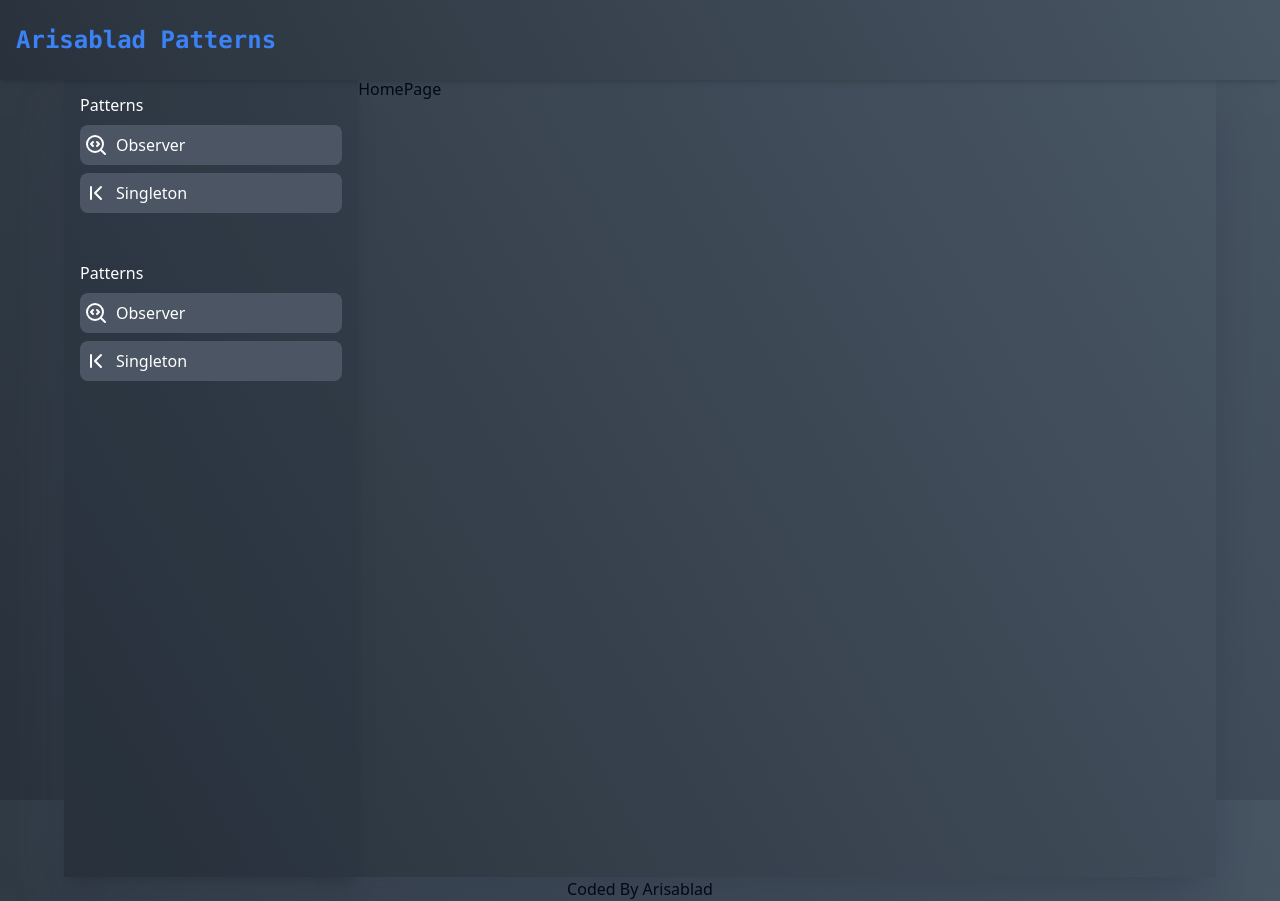
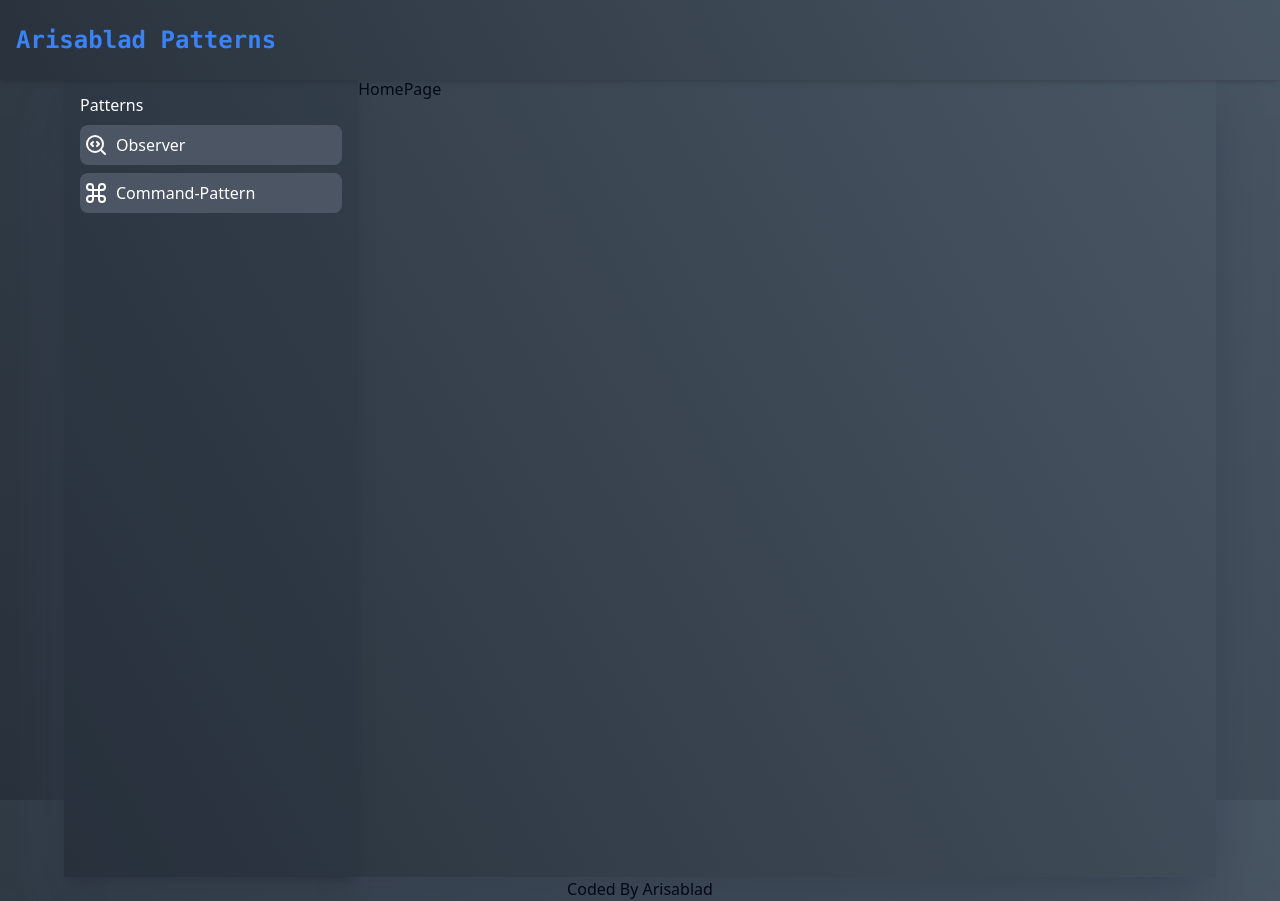
Before and after one commit to Arisablad/design-patterns-site, a React (Vite) app: page / in a window 1280 px wide. Built offline with nearby package versions, Linux system fonts and the light colour scheme.

Commit message:
added active links, and pros&cons section for observable

```diff
--- a/src/components/Sidebar.tsx
+++ b/src/components/Sidebar.tsx
@@ -1,7 +1,10 @@
 import {Links} from "@/constants/Links.tsx";
 import {Link} from "react-router-dom";
+import {cn} from "@/lib/utils.ts";
 
 function Sidebar() {
+    const currentLocation = window.location.pathname
+
     return (
         // DESKTOP NAV
         <div className={"hidden w-96 bg-gray-800/20 shadow shadow-xl shadow-inner min-h-screen md:flex flex-col items-center gap-4 px-4 text-white"}>
@@ -9,7 +12,9 @@ function Sidebar() {
                 return (
                     <div className={"flex flex-col gap-2 w-full py-4"}>
                         <p>{section.section_name}</p>
-                        {section.links.map(link => <Link to={link.href} className={"flex w-full bg-gray-600 rounded-lg py-2 px-1 gap-2 hover:bg-blue-950/60"}>
+                        {section.links.map(link => <Link to={link.href} className={cn("flex w-full bg-gray-600 rounded-lg py-2 px-1 gap-2 hover:bg-blue-950/60",
+                            link.href === currentLocation && "bg-blue-900"
+                        )}>
                             <span>{link.icon}</span>
                             <span>{link.patern_name}</span>
                         </Link>)}
--- /dev/null
+++ b/src/components/StackBlitzCode.tsx
@@ -0,0 +1,19 @@
+type StackBlitzProps = {
+    stackBlitzBaseUrl : string;
+    title: string
+}
+
+function StackBlitzCode({stackBlitzBaseUrl, title} :StackBlitzProps) {
+    return (
+        <iframe
+            width="100%"
+            height="600px"
+            src={stackBlitzBaseUrl}
+            allowFullScreen = {true}
+            allow="fullscreen; encrypted-media"
+            title={title}
+        ></iframe>
+    );
+}
+
+export default StackBlitzCode;
--- a/src/components/TopNavbar.tsx
+++ b/src/components/TopNavbar.tsx
@@ -2,10 +2,12 @@ import React, {useState} from 'react';
 import {MenuIcon} from "lucide-react";
 import {Links} from "@/constants/Links.tsx";
 import {Link} from "react-router-dom";
+import {cn} from "@/lib/utils.ts";
 
 
 function TopNavbar() {
     const [expandMenu, setExpandMenu] = useState(false)
+    const currentLocation = window.location.pathname
     return (
         <>
             <div className={"fixed top-0 w-full left-0 gradient-background shadow shadow-md py-6 px-4 flex justify-between z-50"}>
@@ -16,12 +18,12 @@ function TopNavbar() {
             </div>
             {/*LINKS*/}
             {expandMenu &&
-                <div className={"bg-gray-800/20 shadow shadow-xl shadow-inner max-h-max md:hidden transition-all duration-[3000] ease-in-out pt-12"}>
+                <div className={"bg-gray-800/20 shadow shadow-xl shadow-inner max-h-max md:hidden transition-all duration-[3000] ease-in-out pt-12 text-white"}>
                     {Links.map((section) => {
                         return (
                             <div className={"flex flex-col gap-2 px-1 py-1.5"}>
                                 <p className={"text-2xl font-serif"}>{section.section_name}</p>
-                                {section.links.map(link => <Link to={link.href} className={"flex w-full bg-gray-600 py-2 gap-2 px-1 hover:bg-blue-950/60 rounded-md"}>
+                                {section.links.map(link => <Link to={link.href} className={cn("flex w-full bg-gray-600 py-2 gap-2 px-1 hover:bg-blue-950/60 rounded-md", currentLocation === link.href && "bg-blue-900")}>
                                     <span className={"text-gray-300"}>{link.icon}</span>
                                     <span>{link.patern_name}</span>
                                 </Link>)}
--- a/src/constants/Links.tsx
+++ b/src/constants/Links.tsx
@@ -1,4 +1,4 @@
-import {LucideChevronFirst, SearchCodeIcon} from "lucide-react";
+import {CommandIcon, SearchCodeIcon} from "lucide-react";
 
 export const Links = [
     {
@@ -10,24 +10,9 @@ export const Links = [
                 icon:<SearchCodeIcon/>
             },
             {
-                patern_name:"Singleton",
-                href: "/singleton",
-                icon:<LucideChevronFirst/>,
-            }
-        ]
-    },
-    {
-        section_name: "Patterns",
-        links:[
-            {
-                patern_name:"Observer",
-                href: "/observer",
-                icon:<SearchCodeIcon/>
-            },
-            {
-                patern_name:"Singleton",
-                href: "/singleton",
-                icon:<LucideChevronFirst/>,
+                patern_name:"Command-Pattern",
+                href: "/command-pattern",
+                icon:<CommandIcon/>,
             }
         ]
     },
--- /dev/null
+++ b/src/pages/CommandPattern.tsx
@@ -0,0 +1,19 @@
+import MainLayout from "@/containers/MainLayout.tsx";
+
+
+function CommandPattern() {
+    return (
+        <MainLayout>
+            <div className={"w-full text-[rgb(193,193,193)] px-2"}>
+
+                {/*HEADER*/}
+                <div className={"border-b border-gray-400 py-20"}>
+                    <h1>Command Pattern</h1>
+                </div>
+
+            </div>
+        </MainLayout>
+    );
+}
+
+export default CommandPattern;
--- a/src/pages/Observer.tsx
+++ b/src/pages/Observer.tsx
@@ -1,5 +1,6 @@
 import MainLayout from "@/containers/MainLayout.tsx";
 import CodeEditor from "@/components/CodeEditor.tsx";
+import StackBlitzCode from "@/components/StackBlitzCode.tsx";
 
 const code = `
     class Observable{
@@ -47,7 +48,9 @@ function Observer() {
                 <div className={"border-b border-gray-400 py-20"}>
                     <span>Observable object usually contains 3 important parts</span>
                     <ul className={"list-outside"}>
-                    <li><span>observers</span>: an array of observers that will get notified when specific event occurs</li>
+                        <li><span>observers</span>: an array of observers that will get notified when specific event
+                            occurs
+                        </li>
                         <li><span>subscribe()</span>: method in order to add observers to the observers list</li>
                         <li><span>unsubscribe()</span>: method in order to remove observers from the observers list</li>
                         <li><span>notify()</span>: method that will notify all observers when specific event occurs</li>
@@ -64,15 +67,27 @@ function Observer() {
 
 
                 <div className={"py-20"}>
-                <div className={"mb-4"}>Here's simple example how we can use observer pattern to notify all counters about change</div>
-            <iframe
-                width="100%"
-                height="600px"
-                src={stackBlitzBaseUrl}
-                allowFullScreen = {true}
-                allow="fullscreen; encrypted-media"
-                title="Embedded StackBlitz Project"
-            ></iframe>
+                    <div className={"mb-4"}>Here's simple example how we can use observer pattern to notify all counters
+                        about change
+                    </div>
+                    <StackBlitzCode stackBlitzBaseUrl={stackBlitzBaseUrl} title={"Observer Pattern"}/>
+                </div>
+
+                <div className={"py-20 grid grid-cols-2 text-center"}>
+                    <div>
+                        <p className={"text-green-600 font-bold text-2xl"}>Pros</p>
+                        <ul>
+                            <li>- Great way to enforce separation of concerns</li>
+                            <li>- Single responsibility principle</li>
+                            <li>- The Observable object is responsible for monitoring the events, while observers simply handle the received data</li>
+                        </ul>
+                    </div>
+                    <div>
+                        <p className={"text-red-600 font-bold text-2xl"}>Cons</p>
+                        <ul>
+                            <li>- If an observer is too complex, it may cause performance issues when notifying all subscribers</li>
+                        </ul>
+                    </div>
                 </div>
 
             </div>
--- a/src/router/routes.tsx
+++ b/src/router/routes.tsx
@@ -1,8 +1,8 @@
 import {createBrowserRouter} from "react-router-dom";
 import ErrorBoundary from "@/utils/ErrorBoundary.tsx";
 import HomePage from "@/pages/HomePage.tsx";
-import Singleton from "@/pages/Singleton.tsx";
 import Observer from "@/pages/Observer.tsx";
+import CommandPattern from "@/pages/CommandPattern.tsx";
 
 const routes = createBrowserRouter([
     {
@@ -13,8 +13,8 @@ const routes = createBrowserRouter([
         errorElement: <ErrorBoundary />,
     },
     {
-        path: "/singleton",
-        element: <Singleton />,
+        path: "/command-pattern",
+        element: <CommandPattern />,
     },
     {
         path: "/observer",
```
Lines whose indentation alone changed are shown as unchanged.
